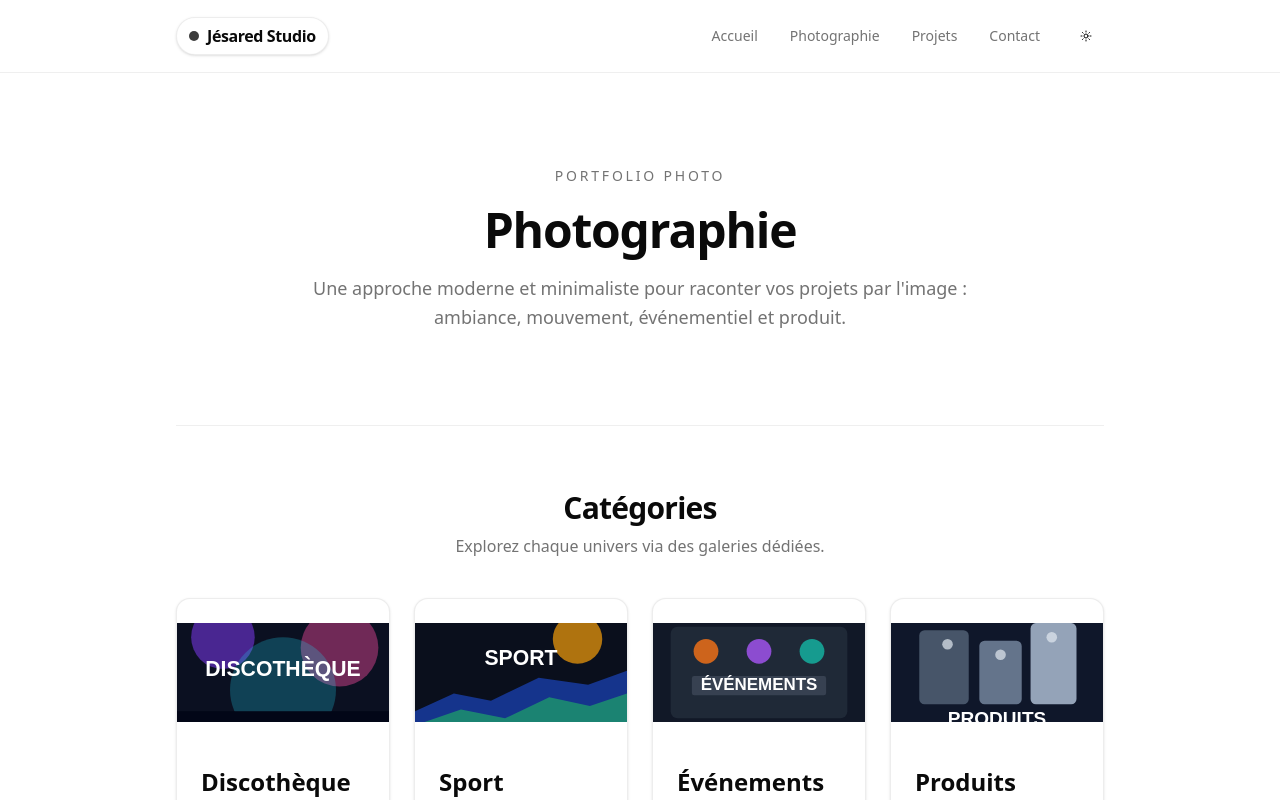
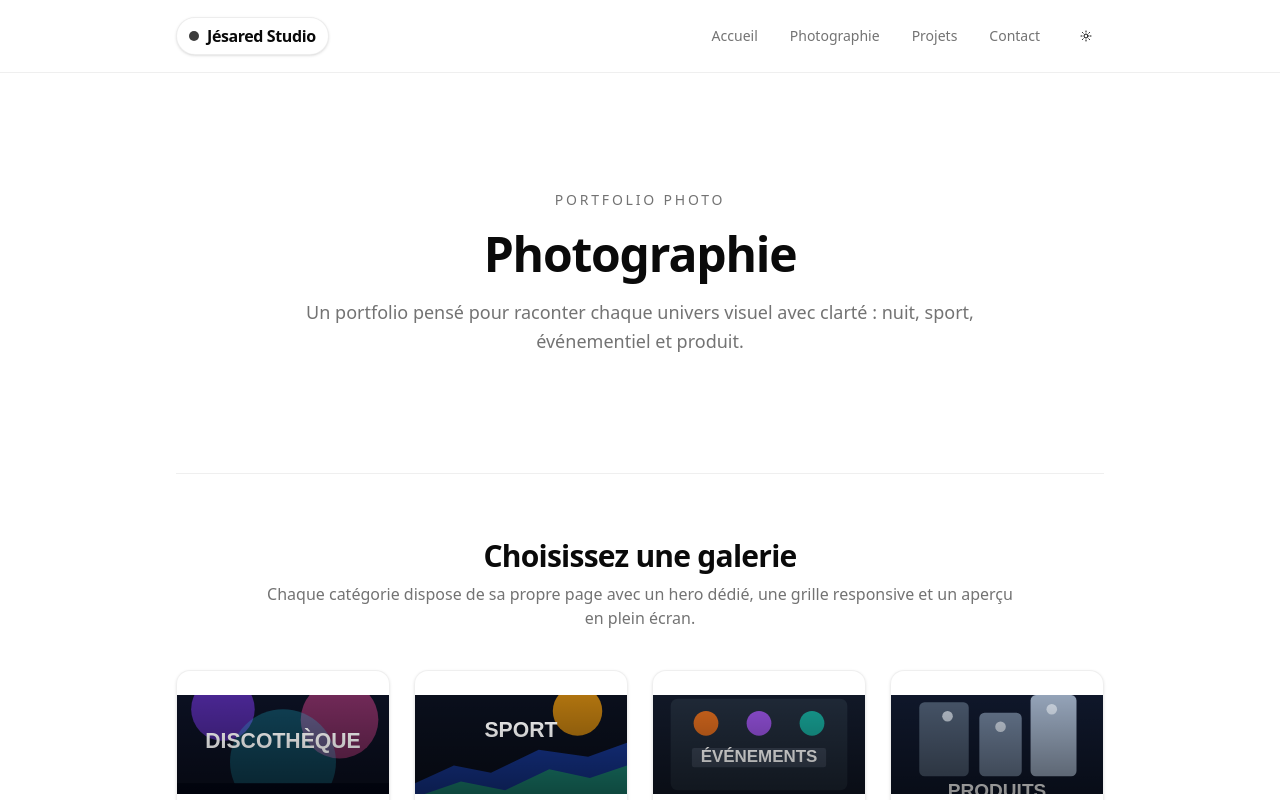
Before and after one commit to jesared/jesared-refonte, a Next.js app: page /photographie in a window 1280 px wide. Shown: the top 800 px of the page. Built offline with nearby package versions, Linux system fonts and the light colour scheme.

Commit message:
Refonte la section photographie en portfolio évolutif

```diff
--- a/app/photographie/[slug]/page.tsx
+++ b/app/photographie/[slug]/page.tsx
@@ -1,42 +1,29 @@
 import { notFound } from "next/navigation";
 
-import { PageContainer } from "@/components/layout";
-import { PhotoGallery } from "@/components/photography/photo-gallery";
+import { GalleryPage } from "@/components/photography/gallery-page";
 import { galleryByCategory, getPhotographyCategory, photographyCategories } from "@/lib/photography-data";
 
 type CategoryPageProps = {
-  params: { slug: string };
+  params: Promise<{ slug: string }>;
 };
 
 export function generateStaticParams() {
   return photographyCategories.map((category) => ({ slug: category.slug }));
 }
 
-export default function CategoryPage({ params }: CategoryPageProps) {
-  const { slug } = params;
+export default async function CategoryPage({ params }: CategoryPageProps) {
+  const { slug } = await params;
   const category = getPhotographyCategory(slug);
 
   if (!category) {
     notFound();
   }
 
-  const photos = galleryByCategory[category.slug];
-
   return (
-    <PageContainer>
-      <section className="flex min-h-[36vh] flex-col items-center justify-center gap-4 py-14 text-center sm:py-16">
-        <p className="text-xs font-medium uppercase tracking-[0.2em] text-muted-foreground sm:text-sm">
-          Portfolio photo
-        </p>
-        <h1 className="text-4xl font-semibold tracking-tight sm:text-5xl">{category.title}</h1>
-        <p className="max-w-2xl text-base leading-relaxed text-muted-foreground sm:text-lg">
-          {category.heroDescription}
-        </p>
-      </section>
-
-      <section className="border-t border-border/60 py-12 sm:py-14">
-        <PhotoGallery photos={photos} categoryName={category.title} />
-      </section>
-    </PageContainer>
+    <GalleryPage
+      title={category.title}
+      description={category.heroDescription}
+      photos={galleryByCategory[category.slug]}
+    />
   );
 }
--- a/app/photographie/page.tsx
+++ b/app/photographie/page.tsx
@@ -4,22 +4,24 @@ import { CategoryCards } from "@/components/photography/category-cards";
 export default function PhotographiePage() {
   return (
     <PageContainer>
-      <section className="flex min-h-[44vh] flex-col items-center justify-center gap-5 py-16 text-center sm:py-20">
+      <section className="relative flex min-h-[50vh] flex-col items-center justify-center gap-5 overflow-hidden py-16 text-center sm:py-20">
+        <div className="absolute inset-0 -z-10 bg-[radial-gradient(circle_at_top,rgba(120,119,198,0.2),transparent_55%)]" />
         <p className="text-xs font-medium uppercase tracking-[0.2em] text-muted-foreground sm:text-sm">
           Portfolio photo
         </p>
         <h1 className="text-4xl font-semibold tracking-tight sm:text-5xl">Photographie</h1>
         <p className="max-w-2xl text-base leading-relaxed text-muted-foreground sm:text-lg">
-          Une approche moderne et minimaliste pour raconter vos projets par l&apos;image :
-          ambiance, mouvement, événementiel et produit.
+          Un portfolio pensé pour raconter chaque univers visuel avec clarté : nuit, sport,
+          événementiel et produit.
         </p>
       </section>
 
       <section className="border-t border-border/60 py-14 sm:py-16">
-        <div className="mb-8 text-center sm:mb-10">
-          <h2 className="text-2xl font-semibold tracking-tight sm:text-3xl">Catégories</h2>
+        <div className="mx-auto mb-8 max-w-3xl text-center sm:mb-10">
+          <h2 className="text-2xl font-semibold tracking-tight sm:text-3xl">Choisissez une galerie</h2>
           <p className="mt-2 text-sm text-muted-foreground sm:text-base">
-            Explorez chaque univers via des galeries dédiées.
+            Chaque catégorie dispose de sa propre page avec un hero dédié, une grille responsive
+            et un aperçu en plein écran.
           </p>
         </div>
 
--- a/components/photography/category-cards.tsx
+++ b/components/photography/category-cards.tsx
@@ -4,7 +4,11 @@ import Link from "next/link";
 import { Card, CardContent, CardDescription, CardTitle } from "@/components/ui";
 import { photographyCategories } from "@/lib/photography-data";
 
-export function CategoryCards() {
+type CategoryCardsProps = {
+  showDescription?: boolean;
+};
+
+export function CategoryCards({ showDescription = true }: CategoryCardsProps) {
   return (
     <div className="grid gap-6 sm:grid-cols-2 xl:grid-cols-4">
       {photographyCategories.map((category) => (
@@ -13,21 +17,24 @@ export function CategoryCards() {
           href={`/photographie/${category.slug}`}
           className="group block focus-visible:outline-none"
         >
-          <Card className="h-full overflow-hidden border-border/70 py-0 transition-all duration-200 group-hover:-translate-y-1 group-hover:shadow-lg group-focus-visible:ring-2 group-focus-visible:ring-ring">
+          <Card className="h-full overflow-hidden border-border/60 bg-card/80 py-0 backdrop-blur transition-all duration-300 group-hover:-translate-y-1 group-hover:shadow-xl group-focus-visible:ring-2 group-focus-visible:ring-ring">
             <div className="relative aspect-[4/3] overflow-hidden">
               <Image
                 src={category.coverImage}
                 alt={category.title}
                 fill
-                className="object-cover transition-transform duration-300 group-hover:scale-105"
+                className="object-cover transition-transform duration-500 group-hover:scale-110"
                 sizes="(min-width: 1280px) 23vw, (min-width: 640px) 45vw, 100vw"
               />
+              <div className="absolute inset-0 bg-gradient-to-t from-black/45 to-transparent" />
             </div>
             <CardContent className="flex h-full flex-col gap-3 py-6">
               <CardTitle className="text-2xl">{category.title}</CardTitle>
-              <CardDescription className="text-sm leading-relaxed sm:text-base">
-                {category.description}
-              </CardDescription>
+              {showDescription && (
+                <CardDescription className="text-sm leading-relaxed sm:text-base">
+                  {category.description}
+                </CardDescription>
+              )}
               <span className="mt-auto text-sm font-medium text-primary">Voir la galerie →</span>
             </CardContent>
           </Card>
--- /dev/null
+++ b/components/photography/gallery-page.tsx
@@ -0,0 +1,27 @@
+import { PageContainer } from "@/components/layout";
+import { PhotoGallery } from "@/components/photography/photo-gallery";
+import type { PhotoItem } from "@/lib/photography-data";
+
+type GalleryPageProps = {
+  title: string;
+  description: string;
+  photos: PhotoItem[];
+};
+
+export function GalleryPage({ title, description, photos }: GalleryPageProps) {
+  return (
+    <PageContainer>
+      <section className="flex min-h-[36vh] flex-col items-center justify-center gap-4 py-14 text-center sm:py-16">
+        <p className="text-xs font-medium uppercase tracking-[0.2em] text-muted-foreground sm:text-sm">
+          Portfolio photo
+        </p>
+        <h1 className="text-4xl font-semibold tracking-tight sm:text-5xl">{title}</h1>
+        <p className="max-w-2xl text-base leading-relaxed text-muted-foreground sm:text-lg">{description}</p>
+      </section>
+
+      <section className="border-t border-border/60 py-12 sm:py-14">
+        <PhotoGallery photos={photos} categoryName={title} />
+      </section>
+    </PageContainer>
+  );
+}
--- a/components/photography/photo-gallery.tsx
+++ b/components/photography/photo-gallery.tsx
@@ -1,7 +1,7 @@
 "use client";
 
 import Image from "next/image";
-import { useState } from "react";
+import { useEffect, useState } from "react";
 
 import type { PhotoItem } from "@/lib/photography-data";
 
@@ -13,6 +13,17 @@ type PhotoGalleryProps = {
 export function PhotoGallery({ photos, categoryName }: PhotoGalleryProps) {
   const [activeIndex, setActiveIndex] = useState<number | null>(null);
   const activePhoto = activeIndex !== null ? photos[activeIndex] : null;
+
+  useEffect(() => {
+    function onKeyDown(event: KeyboardEvent) {
+      if (event.key === "Escape") {
+        setActiveIndex(null);
+      }
+    }
+
+    window.addEventListener("keydown", onKeyDown);
+    return () => window.removeEventListener("keydown", onKeyDown);
+  }, []);
 
   return (
     <>
@@ -43,7 +54,7 @@ export function PhotoGallery({ photos, categoryName }: PhotoGalleryProps) {
         aria-hidden={!activePhoto}
         className={`fixed inset-0 z-50 flex items-center justify-center p-4 transition-all duration-300 sm:p-8 ${
           activePhoto
-            ? "pointer-events-auto bg-black/85 opacity-100"
+            ? "pointer-events-auto bg-black/90 opacity-100"
             : "pointer-events-none bg-black/0 opacity-0"
         }`}
         onClick={() => setActiveIndex(null)}
@@ -67,7 +78,14 @@ export function PhotoGallery({ photos, categoryName }: PhotoGalleryProps) {
           </button>
 
           {activePhoto && (
-            <Image src={activePhoto.src} alt={activePhoto.alt} fill className="object-contain" sizes="100vw" priority />
+            <Image
+              src={activePhoto.src}
+              alt={activePhoto.alt}
+              fill
+              className="object-contain"
+              sizes="100vw"
+              priority
+            />
           )}
         </div>
       </div>
```
